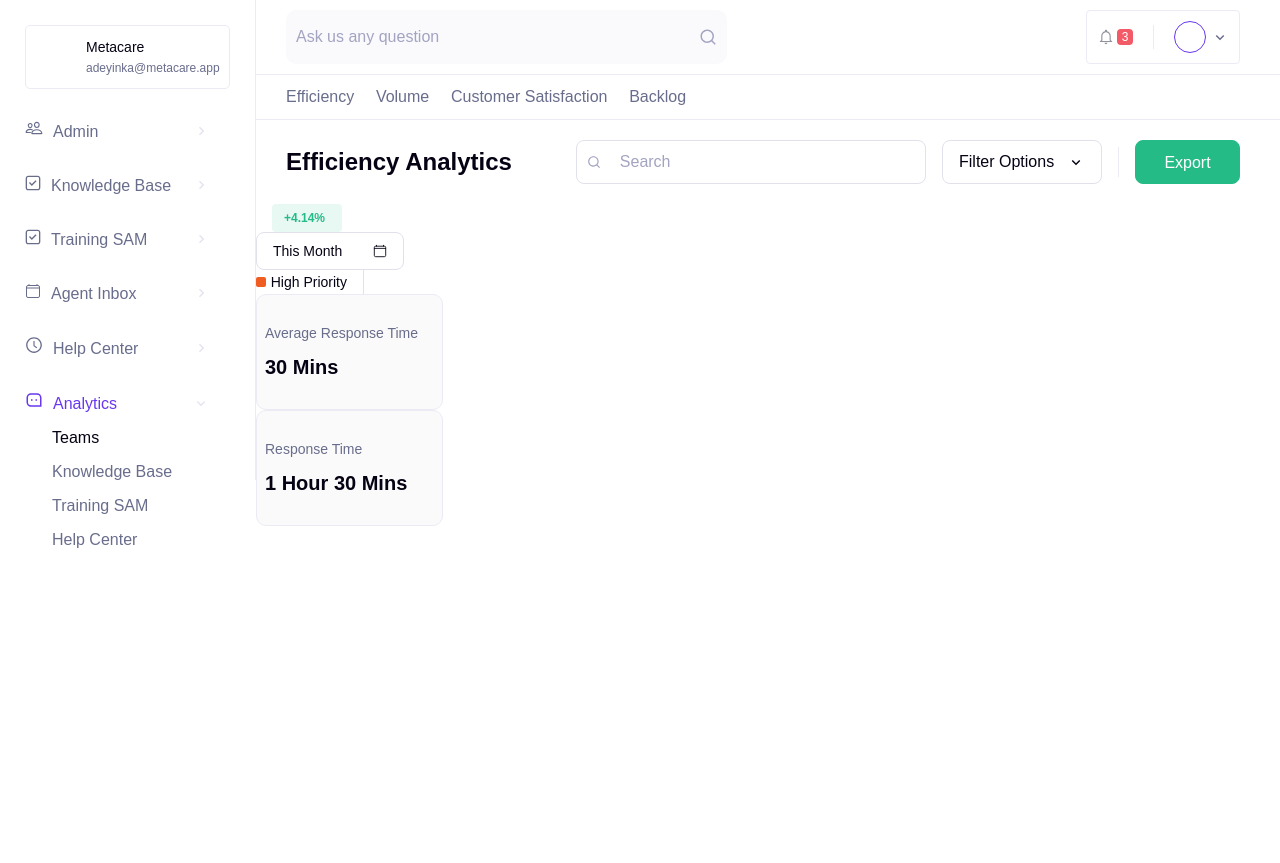
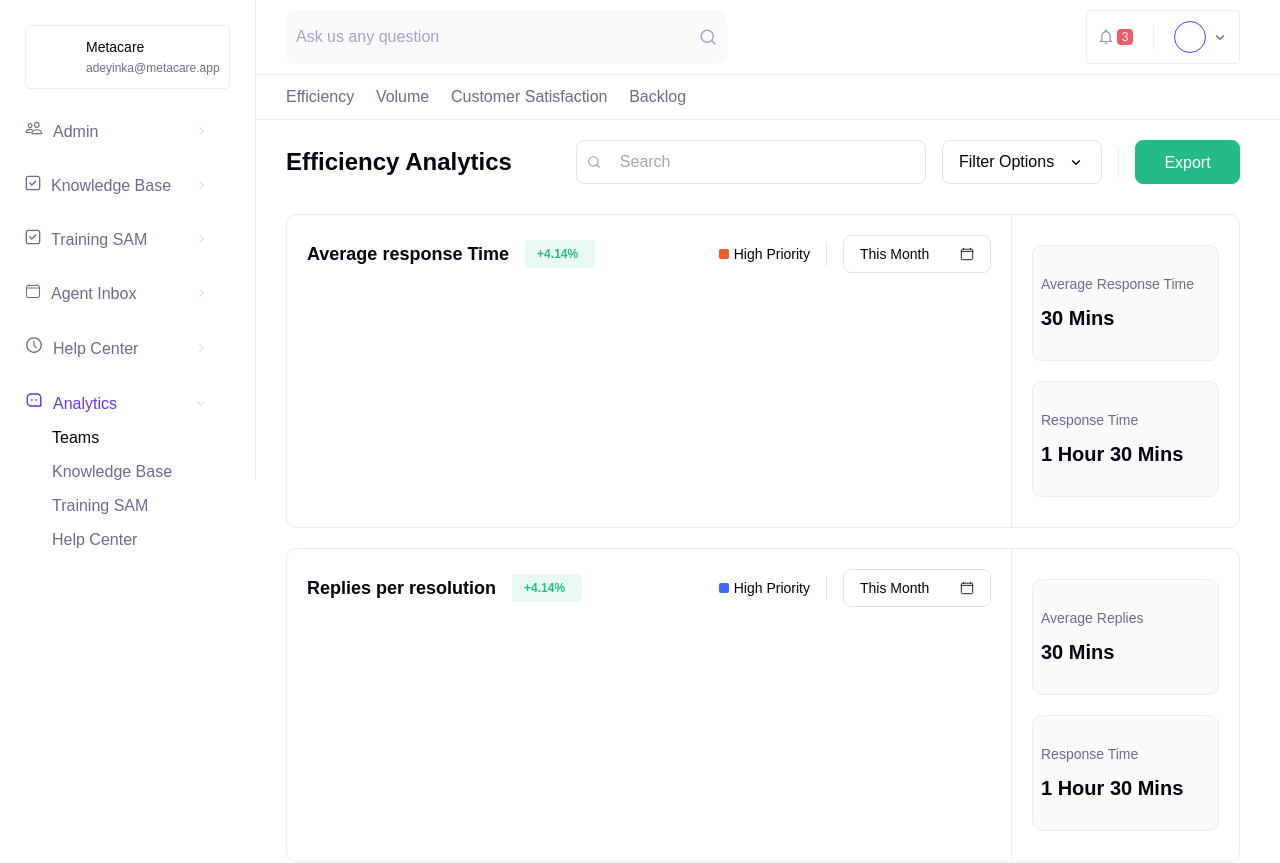
Before and after one commit to olamide234/metacare-app, a React (Create React App) app: page / in a window 1280 px wide. Shown: the top 863 px of the page. Before the commit the page ends 800 px from the top, so only its background shows below. Built offline with nearby package versions, Linux system fonts and the light colour scheme.

Commit message:
main app with graph component complete

```diff
--- a/src/App.js
+++ b/src/App.js
@@ -1,5 +1,5 @@
-import {Average, Header, LowerNav, Month, Percentage, Priority, ResponseTime, SideBar, UpperNav} from './components'
-import {GraphContainer, Graph, MainApp} from './container'
+import {LowerNav, SideBar, UpperNav} from './components'
+import {MainApp} from './container'
 import './App.css';
 
 function App() {
@@ -12,12 +12,7 @@ function App() {
         {/* <MainApp/> */}
         <UpperNav/>
         <LowerNav/>
-        <Header/>
-        <Percentage/>
-        <Month/>
-        <Priority bg_color={'#F05D23'}/>
-        <Average text={'Average Response Time'}/>
-        <ResponseTime/>
+        <MainApp/>
       </div>
     </div>
   );
--- a/src/container/graph/Graph.css
+++ b/src/container/graph/Graph.css
@@ -0,0 +1,18 @@
+.care__graph-content{
+    display: flex;
+    flex-direction: row;
+    justify-content: space-between;
+    padding: 2rem;
+}
+.care__graph-content__left,
+.care__graph-content__right{
+    display: flex;
+    flex-direction: row;
+    align-items: center;
+}
+.care__graph-content__left-txt{
+    font-weight: 600;
+    font-size: 18px;
+    line-height: 26px;
+    color: var(--color-text-dark);
+}
--- a/src/container/graph/Graph.js
+++ b/src/container/graph/Graph.js
@@ -0,0 +1,21 @@
+import React from 'react'
+import './Graph.css'
+import {Month, Percentage, Priority} from '../../components'
+
+export default function Graph({title, color}) {
+    return (
+        <div className="care__graph">
+            <div className="care__graph-content">
+                <div className="care__graph-content__left">
+                    <div className="care__graph-content__left-txt">{title}</div>
+                    <Percentage/>
+                </div>
+                <div className="care__graph-content__right">
+                    <Priority bg_color={color}/>
+                    <Month/>
+                </div>
+            </div>
+            <div></div>
+        </div>
+    )
+}
--- a/src/container/graph_container/graphContainer.css
+++ b/src/container/graph_container/graphContainer.css
@@ -0,0 +1,19 @@
+.care__graphCont{
+    height: 314px;
+    border: 1px solid var(--color-border);
+    border-radius: 10px;
+    margin: 1rem 4rem 2rem 3rem;
+    display: flex;
+    flex-direction: row;
+    max-width: 100%;
+}
+.care__graphCont-left{
+    width: 80%; /* calc(100% - 235px); */
+}
+.care__graphCont-right{
+    border-left: 1px solid var(--color-border);
+    padding: 3rem 2rem;
+    display: flex;
+    flex-direction: column;
+    justify-content: space-between;
+}
--- a/src/container/graph_container/graphContainer.js
+++ b/src/container/graph_container/graphContainer.js
@@ -0,0 +1,16 @@
+import React from 'react'
+import './GraphContainer.css'
+import {Graph} from '../../container'
+import {Average, ResponseTime} from '../../components'
+
+export default function GraphContainer({title, color, average_text}) {
+    return (
+        <div className="care__graphCont">
+            <div className="care__graphCont-left"><Graph title={title} color={color}/></div>
+            <div className="care__graphCont-right">
+                <Average text={average_text}/>
+                <ResponseTime/>
+            </div>
+        </div>
+    )
+}
--- a/src/container/main_app/mainApp.js
+++ b/src/container/main_app/mainApp.js
@@ -0,0 +1,40 @@
+import React from 'react'
+import './MainApp.css'
+import {GraphContainer} from '../../container'
+import { Header} from '../../components'
+
+const mainData = [
+    {
+        title: "Average response Time",
+        color: "#F05D23",
+        average_text: "Average Response Time"
+    },
+    {
+        title: "Replies per resolution",
+        color: "#3E68FF",
+        average_text: "Average Replies"
+    },
+    {
+        title: "Average resolution time",
+        color: "#FB6491",
+        average_text: "Average Resolution Rate"
+    },
+    {
+        title: "First contact resolution rate",
+        color: "#07C9E2",
+        average_text: "Average Contact Rate"
+    }
+]
+
+export default function MainApp() {
+    return (
+        <div>
+            <Header/>
+            <div>
+                {mainData.map((item, index) => (
+                    <GraphContainer title={item.title} color={item.color} average_text={item.average_text} key={item.title + index} />
+                ))}
+            </div>
+        </div>
+    )
+}
```
